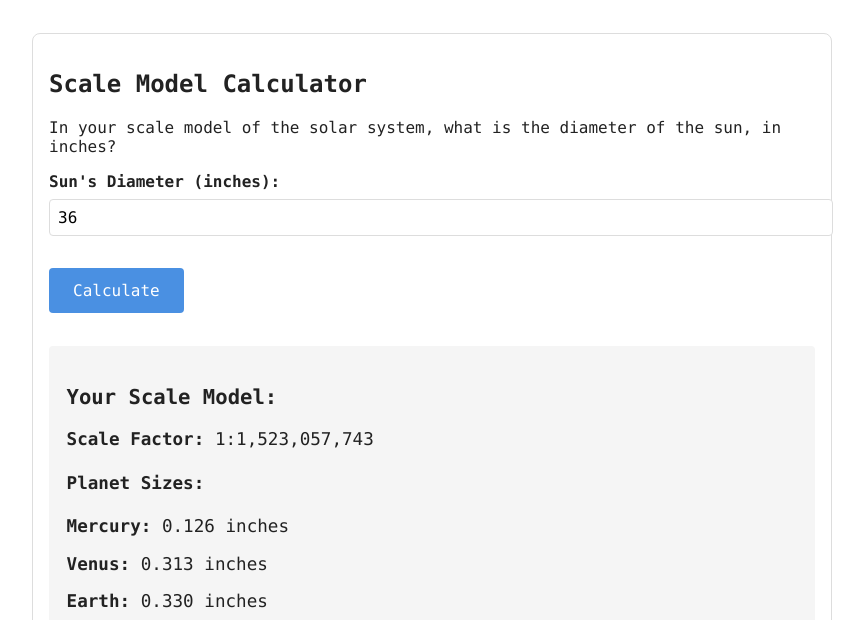
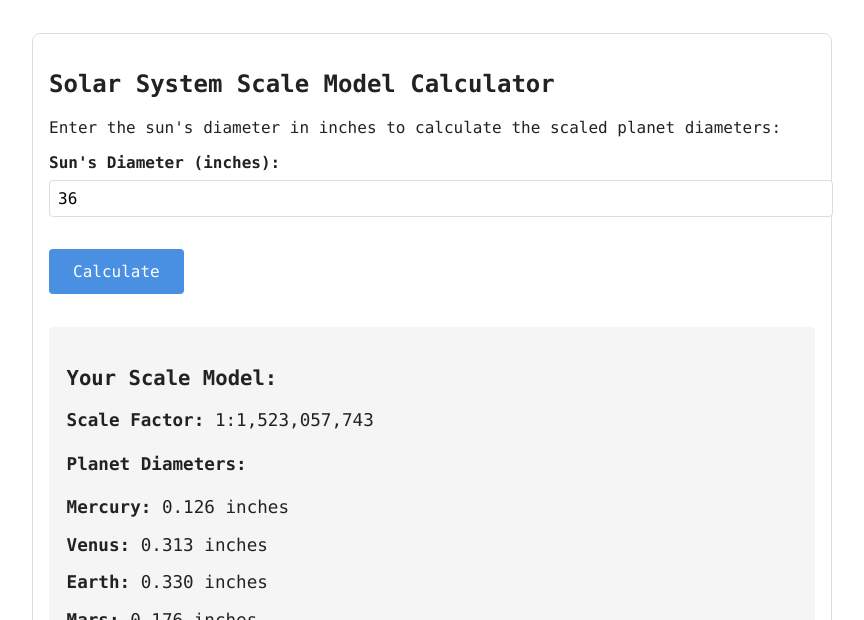
Before and after one commit to 151henry151/my-webserver-setup, a plain HTML site: page domains/com/hromp.com/public_html/solarsystem.html in a window 1280 px wide. Both pictures are taken after a click on the button "Calculate". Shown: the part 180-800 px from the top of the page, without its empty margins (208-1072 px from the left). Drawn offline with Linux system fonts and the light colour scheme.

Commit message:
Update text to 'planet diameters' in solar system calculator

```diff
--- a/domains/com/hromp.com/public_html/solarsystem.html
+++ b/domains/com/hromp.com/public_html/solarsystem.html
@@ -86,8 +86,8 @@
         <h1>Solar System Calculator</h1>
 
         <div class="calculator">
-            <h2>Scale Model Calculator</h2>
-            <p>In your scale model of the solar system, what is the diameter of the sun, in inches?</p>
+            <h2>Solar System Scale Model Calculator</h2>
+            <p>Enter the sun's diameter in inches to calculate the scaled planet diameters:</p>
 
             <div class="input-group">
                 <label for="sunDiameter">Sun's Diameter (inches):</label>
@@ -168,7 +168,7 @@
 
             let results = '<h3>Your Scale Model:</h3>';
             results += `<p><strong>Scale Factor:</strong> 1:${Math.round(scaleFactor).toLocaleString()}</p>`;
-            results += '<h4>Planet Sizes:</h4>';
+            results += '<h4>Planet Diameters:</h4>';
 
             for (const [key, planet] of Object.entries(planetData)) {
                 if (key === 'sun') continue; // Skip sun as we already have its size
```
